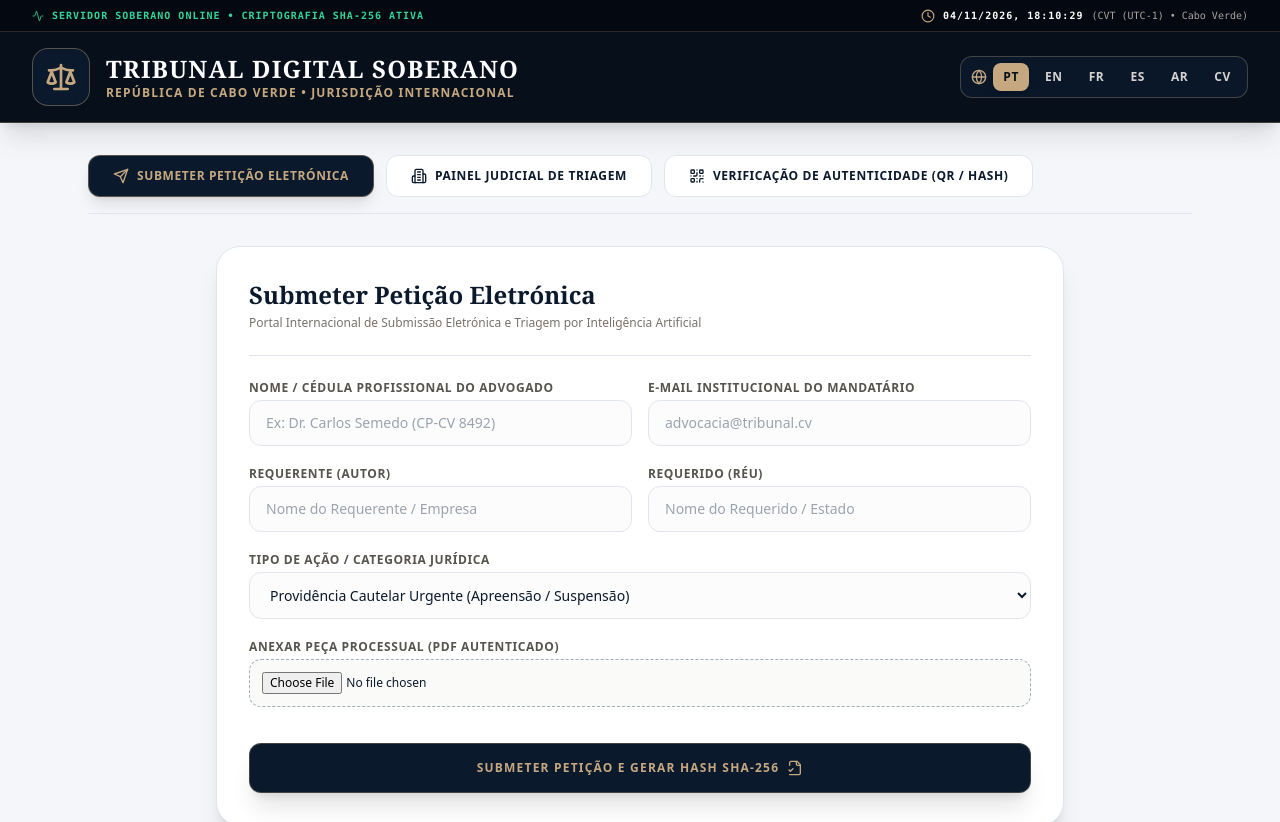
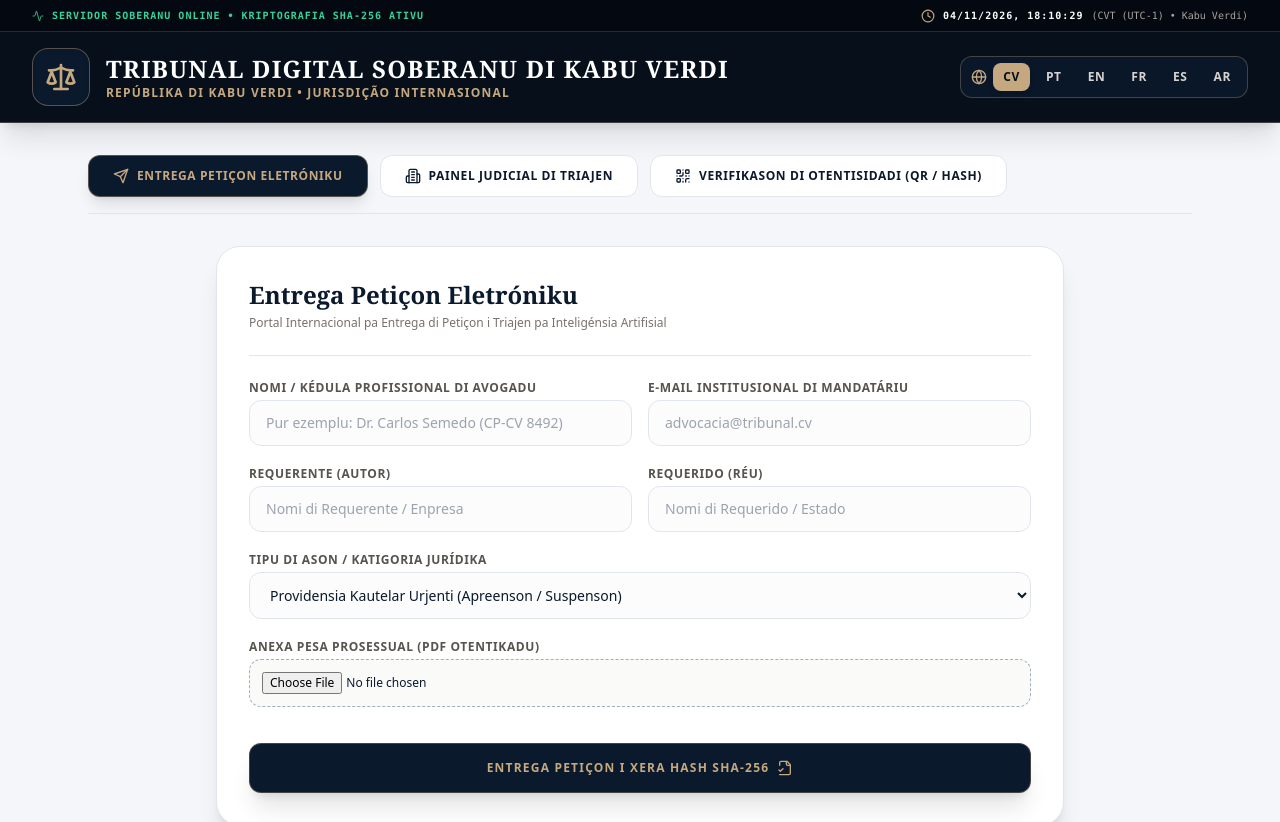
Before and after one commit to cvboyrecords/tribunal-digital-ai, a Next.js app: page / in a window 1280 px wide. Shown: the top 822 px of the page. Built offline with nearby package versions, Linux system fonts and the light colour scheme.

Commit message:
feat: CV placed first in language switcher, Creole spelling corrected to Petiçon, and production mode active

```diff
--- a/src/app/page.tsx
+++ b/src/app/page.tsx
@@ -3,7 +3,7 @@
 import React, { useState, useEffect } from "react";
 import { Globe, ShieldCheck, FileCheck2, Send, Scale, Lock, CheckCircle2, QrCode, AlertCircle, Building2, Download, Search, Clock, Activity } from "lucide-react";
 
-type Language = "pt" | "en" | "fr" | "es" | "ar" | "cv";
+type Language = "cv" | "pt" | "en" | "fr" | "es" | "ar";
 
 interface Receipt {
   protocolNumber: string;
@@ -17,15 +17,55 @@ interface Receipt {
 }
 
 const timezones: Record<Language, { zone: string; label: string }> = {
+  cv: { zone: "Atlantic/Cape_Verde", label: "CVT (UTC-1) • Kabu Verdi" },
   pt: { zone: "Atlantic/Cape_Verde", label: "CVT (UTC-1) • Cabo Verde" },
   en: { zone: "UTC", label: "UTC (GMT) • Global Standard" },
   fr: { zone: "Europe/Paris", label: "CET (UTC+1) • Paris / Europe" },
   es: { zone: "Europe/Madrid", label: "CET (UTC+1) • Madrid / América" },
   ar: { zone: "Asia/Dubai", label: "GST (UTC+4) • Gulf Jurisdiction" },
-  cv: { zone: "Atlantic/Cape_Verde", label: "CVT (UTC-1) • Kabu Verdi" },
 };
 
 const translations = {
+  cv: {
+    title: "TRIBUNAL DIGITAL SOBERANU DI KABU VERDI",
+    subtitle: "Portal Internacional pa Entrega di Petiçon i Triajen pa Inteligénsia Artifisial",
+    jurisdiction: "REPÚBLIKA DI KABU VERDI • JURISDIÇÃO INTERNASIONAL",
+    serverOnline: "SERVIDOR SOBERANU ONLINE • KRIPTOGRAFIA SHA-256 ATIVU",
+    submitTab: "Entrega Petiçon Eletróniku",
+    dashboardTab: "Painel Judicial di Triajen",
+    verifyTab: "Verifikason di Otentisidadi (QR / Hash)",
+    formLawyer: "Nomi / Kédula Profissional di Avogadu",
+    lawyerPlaceholder: "Pur ezemplu: Dr. Carlos Semedo (CP-CV 8492)",
+    formLawyerEmail: "E-mail Institusional di Mandatáriu",
+    formApplicant: "Requerente (Autor)",
+    applicantPlaceholder: "Nomi di Requerente / Enpresa",
+    formRespondent: "Requerido (Réu)",
+    respondentPlaceholder: "Nomi di Requerido / Estado",
+    formCategory: "Tipu di Ason / Katigoria Jurídika",
+    categories: [
+      "Providensia Kautelar Urjenti (Apreenson / Suspenson)",
+      "Ason Ordinária Sível",
+      "Kontensioso Administrativu i Fiskal",
+      "Habeas Corpus / Garantias Konstitusionais"
+    ],
+    formFile: "Anexa Pesa Prosessual (PDF Otentikadu)",
+    formSubmit: "Entrega Petiçon i Xera Hash SHA-256",
+    successTitle: "Petiçon Entrigadu i Otentikadu ku Susesu",
+    protocol: "Nº di Protokolu Unifikadu",
+    timestamp: "Karinbu di Data/Hora (Timestamp Ofisial)",
+    hashLabel: "Hash di Imutabilidade SHA-256",
+    urgencyLabel: "Triajen Avtomatikua pa IA",
+    downloadReceipt: "Diskarga Resibu Judicial en PDF",
+    verifyNotice: "Kel dokumentu li foi encriptadu i rejistadu di forma imutável na bazi di dadus di Tribunal.",
+    verifySearchPlaceholder: "Introduzi Nº di Protokolu ô Hash SHA-256...",
+    verifyButton: "Verifika Otentisidadi",
+    dashTitle: "Kwadru Jeral di Prosessus i Triajen IA",
+    totalCases: "Total di Entradas Real",
+    urgentCases: "Providensias Kautelar (Urjenti)",
+    avgTime: "Tempu Médiu di Triajen IA",
+    noCasesYet: "Nenhum prosessu entridu di momento. Painel ta preenxe en tempu real dipôs di priméru entriga.",
+    noVerificationYet: "Ta aguarda konsulta di protokolu pa validason kriptográfiku na bazi soberanu.",
+  },
   pt: {
     title: "TRIBUNAL DIGITAL SOBERANO",
     subtitle: "Portal Internacional de Submissão Eletrónica e Triagem por Inteligência Artificial",
@@ -225,51 +265,11 @@ const translations = {
     avgTime: "متوسط وقت المعالجة",
     noCasesYet: "لم يتم تقديم أي قضية حتى الآن. ستتحدث اللوحة تلقائياً فور تقديم أول عريضة.",
     noVerificationYet: "في انتظار إدخال رقم البروتوكول للتحقق التشفيري.",
-  },
-  cv: {
-    title: "TRIBUNAL DIGITAL SOBERANU DI KABU VERDI",
-    subtitle: "Portal Internacional pa Entréga di Pediason i Triajen pa Inteligénsia Artifisial",
-    jurisdiction: "REPÚBLIKA DI KABU VERDI • JURISDIÇÃO INTERNASIONAL",
-    serverOnline: "SERVIDOR SOBERANU ONLINE • KRIPTOGRAFIA SHA-256 ATIVU",
-    submitTab: "Entriga Pediason Eletróniku",
-    dashboardTab: "Painel Judicial di Triajen",
-    verifyTab: "Verifikason di Otentisidadi (QR / Hash)",
-    formLawyer: "Nomi / Kédula Profissional di Avogadu",
-    lawyerPlaceholder: "Pur ezemplu: Dr. Carlos Semedo (CP-CV 8492)",
-    formLawyerEmail: "E-mail Institusional di Mandatáriu",
-    formApplicant: "Requerente (Autor)",
-    applicantPlaceholder: "Nomi di Requerente / Enpresa",
-    formRespondent: "Requerido (Réu)",
-    respondentPlaceholder: "Nomi di Requerido / Estado",
-    formCategory: "Tipu di Ason / Katigoria Jurídika",
-    categories: [
-      "Providensia Kautelar Urjenti (Apreenson / Suspenson)",
-      "Ason Ordinária Sível",
-      "Kontensioso Administrativu i Fiskal",
-      "Habeas Corpus / Garantias Konstitusionais"
-    ],
-    formFile: "Anexa Pesa Prosessual (PDF Otentikadu)",
-    formSubmit: "Entriga Pediason i Xera Hash SHA-256",
-    successTitle: "Pediason Entrigadu i Otentikadu ku Susesu",
-    protocol: "Nº di Protokolu Unifikadu",
-    timestamp: "Karinbu di Data/Hora (Timestamp Ofisial)",
-    hashLabel: "Hash di Imutabilidade SHA-256",
-    urgencyLabel: "Triajen Avtomatikua pa IA",
-    downloadReceipt: "Diskarga Resibu Judicial en PDF",
-    verifyNotice: "Kel dokumentu li foi encriptadu i rejistadu di forma imutável na bazi di dadus di Tribunal.",
-    verifySearchPlaceholder: "Introduzi Nº di Protokolu ô Hash SHA-256...",
-    verifyButton: "Verifika Otentisidadi",
-    dashTitle: "Kwadru Jeral di Prosessus i Triajen IA",
-    totalCases: "Total di Entradas Real",
-    urgentCases: "Providensias Kautelar (Urjenti)",
-    avgTime: "Tempu Médiu di Triajen IA",
-    noCasesYet: "Nenhum prosessu entridu di momento. Painel ta preenxe en tempu real dipôs di priméru entriga.",
-    noVerificationYet: "Ta aguarda konsulta di protokolu pa validason kriptográfiku na bazi soberanu.",
   }
 };
 
 export default function Home() {
-  const [lang, setLang] = useState<Language>("pt");
+  const [lang, setLang] = useState<Language>("cv");
   const [activeTab, setActiveTab] = useState<"submit" | "dashboard" | "verify">("submit");
   const [loading, setLoading] = useState(false);
   const [receipt, setReceipt] = useState<Receipt | null>(null);
@@ -410,10 +410,10 @@ export default function Home() {
           </div>
         </div>
 
-        {/* Seletor Multilingue Institucional (PT, EN, FR, ES, AR, CV) */}
+        {/* Seletor Multilingue Institucional com CV em Primeira Posição */}
         <div className="flex items-center gap-1.5 bg-[#0B192C]/80 p-1.5 rounded-xl border border-[#C5A880]/30 flex-wrap">
           <Globe className="w-4 h-4 text-[#C5A880] ml-1" />
-          {(["pt", "en", "fr", "es", "ar", "cv"] as Language[]).map((l) => (
+          {(["cv", "pt", "en", "fr", "es", "ar"] as Language[]).map((l) => (
             <button
               key={l}
               onClick={() => setLang(l)}
```
